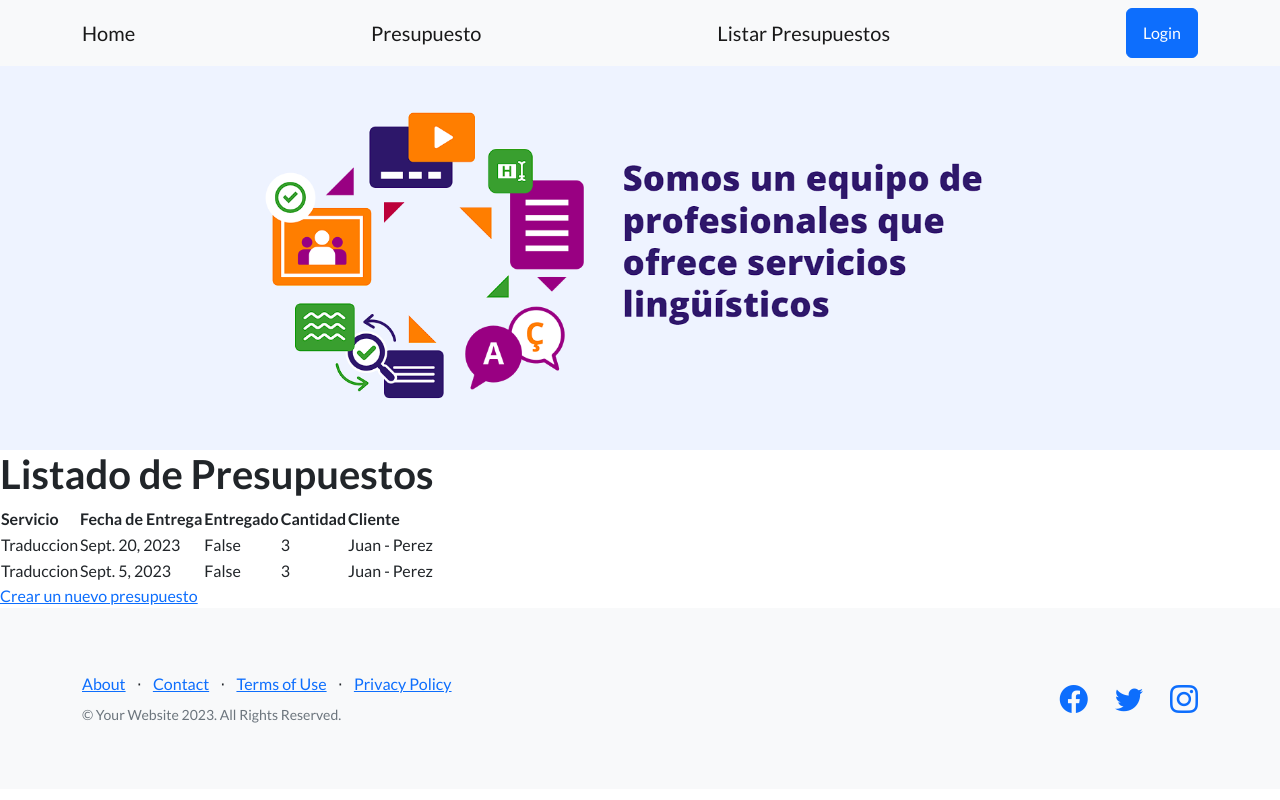
After one commit to VarelaCristianFacundo/proyectofinal-python, a Django app: page /app/presupuestos/ in a window 1280 px wide. The commit adds this page. Run offline with Django 4.2, Linux system fonts and the light colour scheme; data comes from the database, SQL or seed files in the repository; some libraries are stand-ins or nearby versions.

Commit message:
agrego lista de presupuestos

```diff
--- /dev/null
+++ b/app/templates/listar_presupuestos.html
@@ -0,0 +1,36 @@
+{% extends 'home.html' %} {% block contenidoQueCambia %}
+
+<!DOCTYPE html>
+<html lang="es">
+  <head>
+    <meta charset="UTF-8" />
+    <title>Listado de Presupuestos</title>
+  </head>
+  <body>
+    <h1>Listado de Presupuestos</h1>
+    <table>
+      <thead>
+        <tr>
+          <th>Servicio</th>
+          <th>Fecha de Entrega</th>
+          <th>Entregado</th>
+          <th>Cantidad</th>
+          <th>Cliente</th>
+        </tr>
+      </thead>
+      <tbody>
+        {% for presupuesto in presupuestos %}
+        <tr>
+          <td>{{ presupuesto.servicio }}</td>
+          <td>{{ presupuesto.fechaDeEntrega }}</td>
+          <td>{{ presupuesto.entregado }}</td>
+          <td>{{ presupuesto.cantidad }}</td>
+          <td>{{ presupuesto.cliente }}</td>
+        </tr>
+        {% endfor %}
+      </tbody>
+    </table>
+    <a href="{% url 'PresupuestoFormulario' %}">Crear un nuevo presupuesto</a>
+  </body>
+</html>
+{% endblock contenidoQueCambia %}
--- a/app/templates/navbar.html
+++ b/app/templates/navbar.html
@@ -5,6 +5,10 @@
     <a class="navbar-brand" href="{% url 'PresupuestoFormulario' %}"
       >Presupuesto</a
     >
+    <a class="navbar-brand" href="{% url 'ListarPresupuestos' %}"
+      >Listar Presupuestos</a
+    >
+
     <a class="btn btn-primary" href="{% url 'Login' %}">Login</a>
   </div>
 </nav>
--- a/app/urls.py
+++ b/app/urls.py
@@ -5,4 +5,5 @@ urlpatterns = [
     path("", home, name="Home"),
     path("login/", login, name="Login"),
     path("presupuestoFormulario/", presupuestoFormulario, name="PresupuestoFormulario"),
+    path("presupuestos/", listar_presupuestos, name="ListarPresupuestos"),
 ]
--- a/app/views.py
+++ b/app/views.py
@@ -15,6 +15,11 @@ def login(req):
 
 def presupuesto(req):
     return render(req, "presupuestoFormulario.html")
+
+
+def listar_presupuestos(req):
+    presupuestos = Presupuesto.objects.all()
+    return render(req, "listar_presupuestos.html", {"presupuestos": presupuestos})
 
 
 def presupuestoFormulario(req):
```
